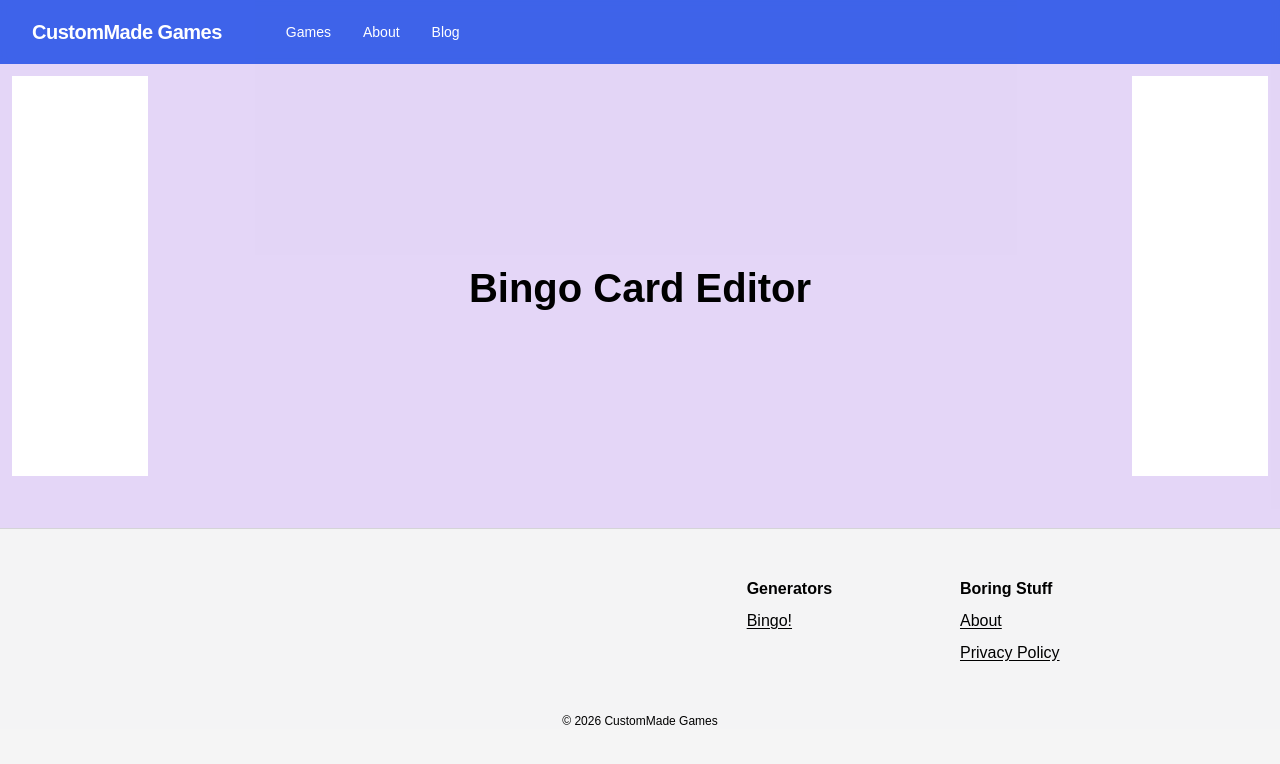
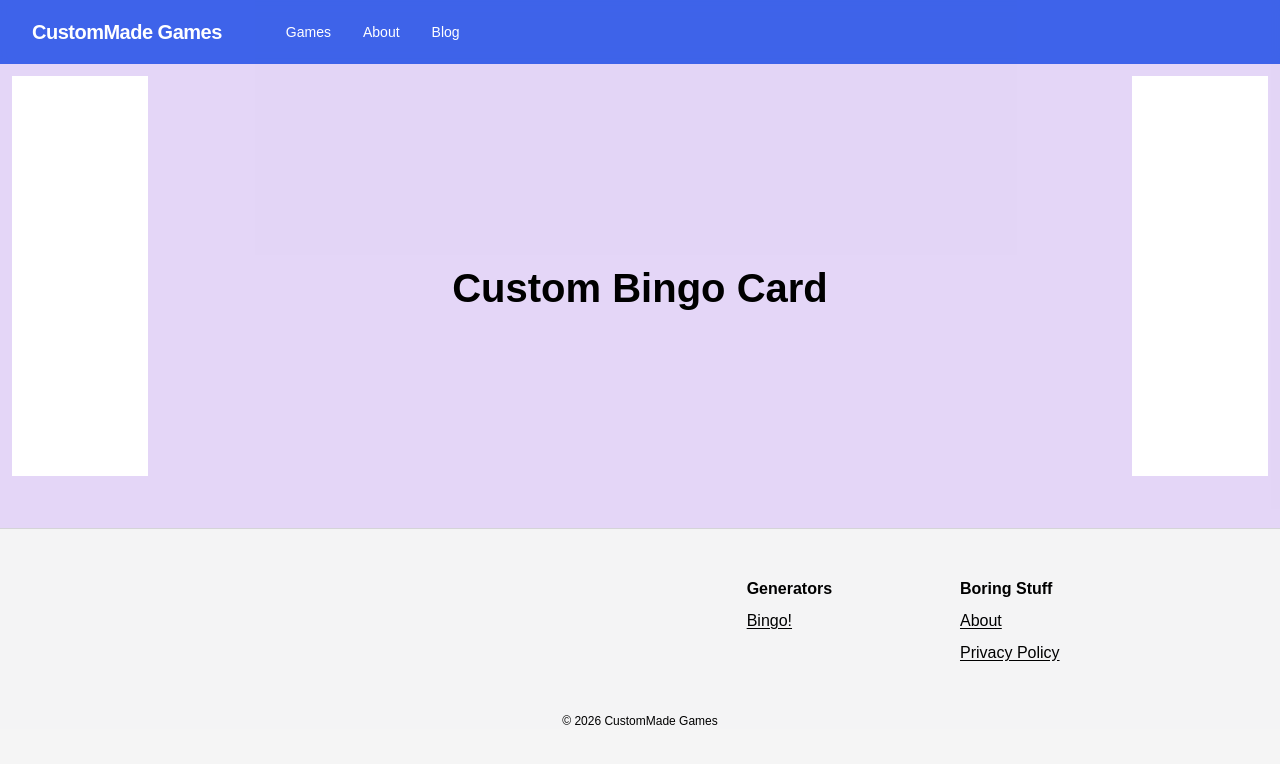
Before and after one commit to hagensv-web/custommade-dev, a Next.js app: page /bingo/share in a window 1280 px wide. Shown: the top 764 px of the page. Built offline with nearby package versions, Linux system fonts and the light colour scheme; a web font is replaced by a local one.

Commit message:
fix share header

```diff
--- a/app/bingo/share/page.client.tsx
+++ b/app/bingo/share/page.client.tsx
@@ -42,7 +42,7 @@ export default function ShareBingoCardClientPage(){
 
     return (
         <div className="flex flex-col justify-center m-auto">
-            <h1 className="text-center">Bingo Card Editor</h1>
+            <h1 className="text-center">{ card?.getData().name ?? "Custom Bingo Card" }</h1>
             { !loading &&
                 <BingoCardPreview
                     card={card!}
```
